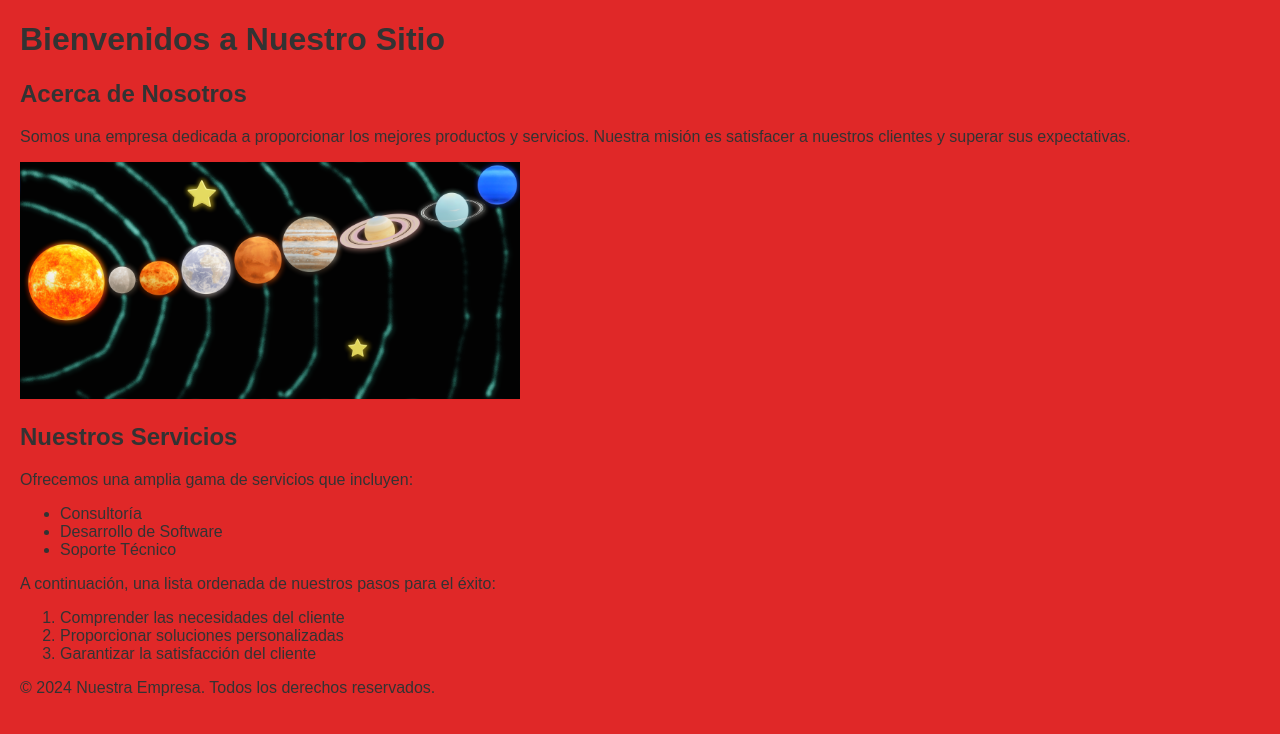
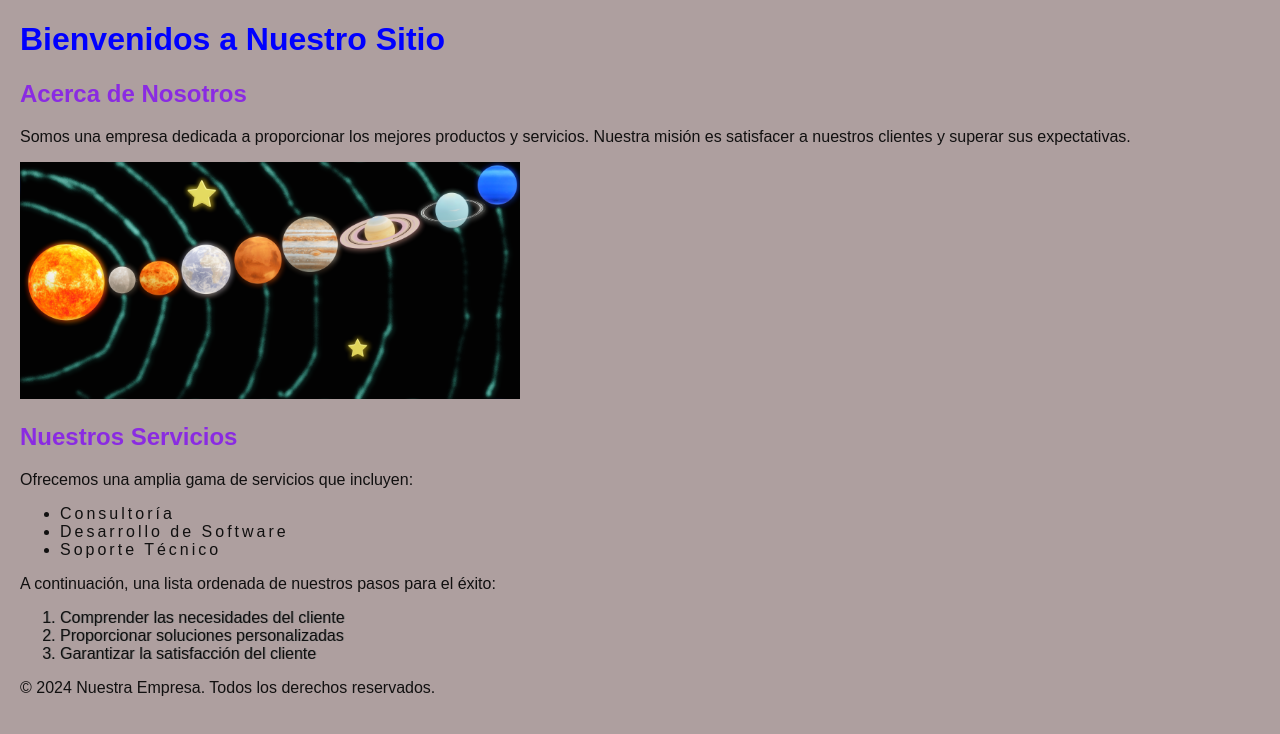
Before and after one commit to LeonardoHerreraAlvarez/RepositorioHenry, a plain HTML site: page CarpetaHenry/index.html in a window 1280 px wide. Drawn offline with Linux system fonts and the light colour scheme.

Commit message:
addind exercises C5 fundamentos javscript

```diff
--- a/CarpetaHenry/index.html
+++ b/CarpetaHenry/index.html
@@ -28,7 +28,7 @@
             <p>Ofrecemos una amplia gama de servicios que incluyen:</p>
 
             <!-- Lista sin ordenar -->
-            <ul>
+            <ul id="unordered-list">
                 <li>Consultoría</li>
                 <li>Desarrollo de Software</li>
                 <li>Soporte Técnico</li>
@@ -37,7 +37,7 @@
             <p>A continuación, una lista ordenada de nuestros pasos para el éxito:</p>
 
             <!-- Lista ordenada -->
-            <ol>
+            <ol id="ordered-list">
                 <li>Comprender las necesidades del cliente</li>
                 <li>Proporcionar soluciones personalizadas</li>
                 <li>Garantizar la satisfacción del cliente</li>
--- a/CarpetaHenry/styles.css
+++ b/CarpetaHenry/styles.css
@@ -1,6 +1,22 @@
 body {
     font-family: 'Arial', sans-serif;
-    background-color: #e02828;
-    color: #333;
+    background-color: #ae9f9f;
+    color: #111010;
     margin: 20px;
   }
+
+h1{
+    color: blue;
+}
+
+h2{
+    color: blueviolet;
+}
+
+#unordered-list{
+    letter-spacing: 3px;
+}
+
+#ordered-list{
+    text-shadow: gray 1px 0;
+}
```
